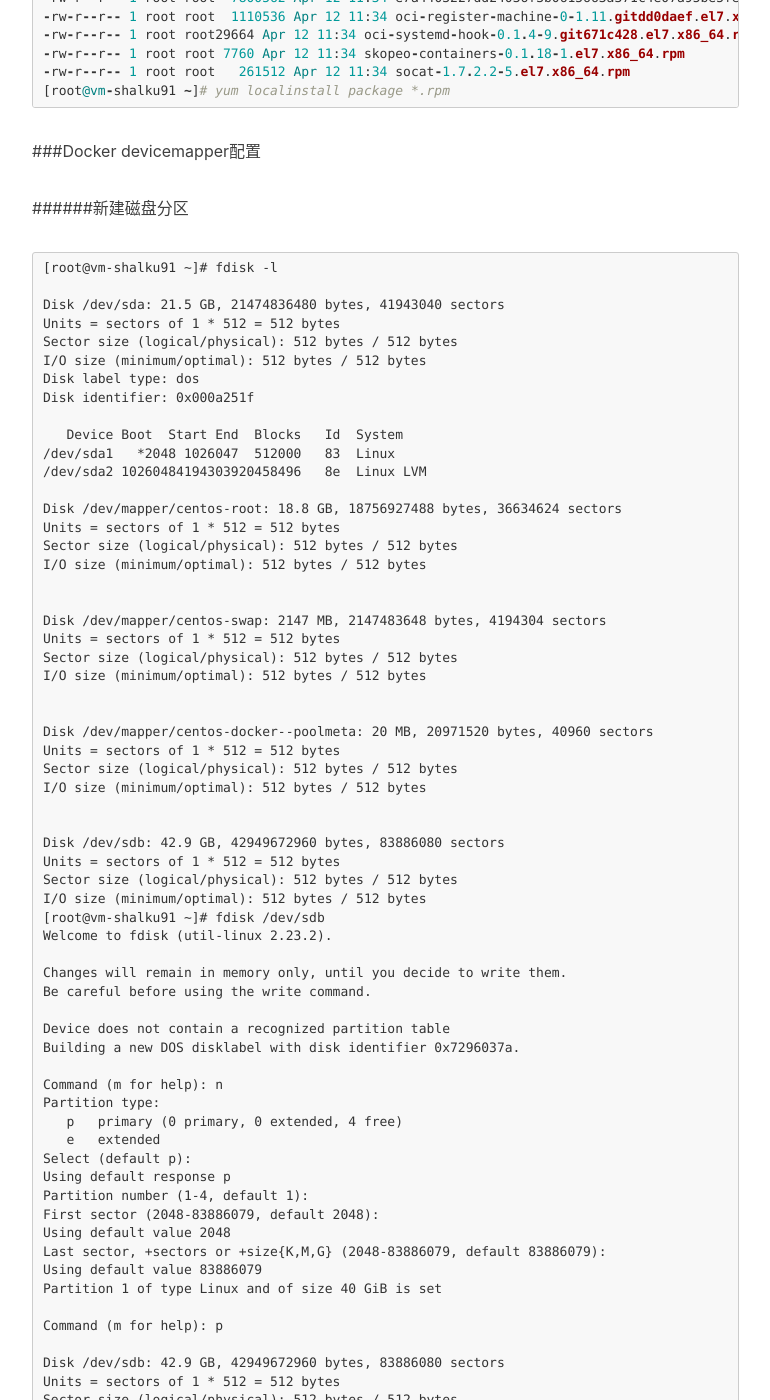
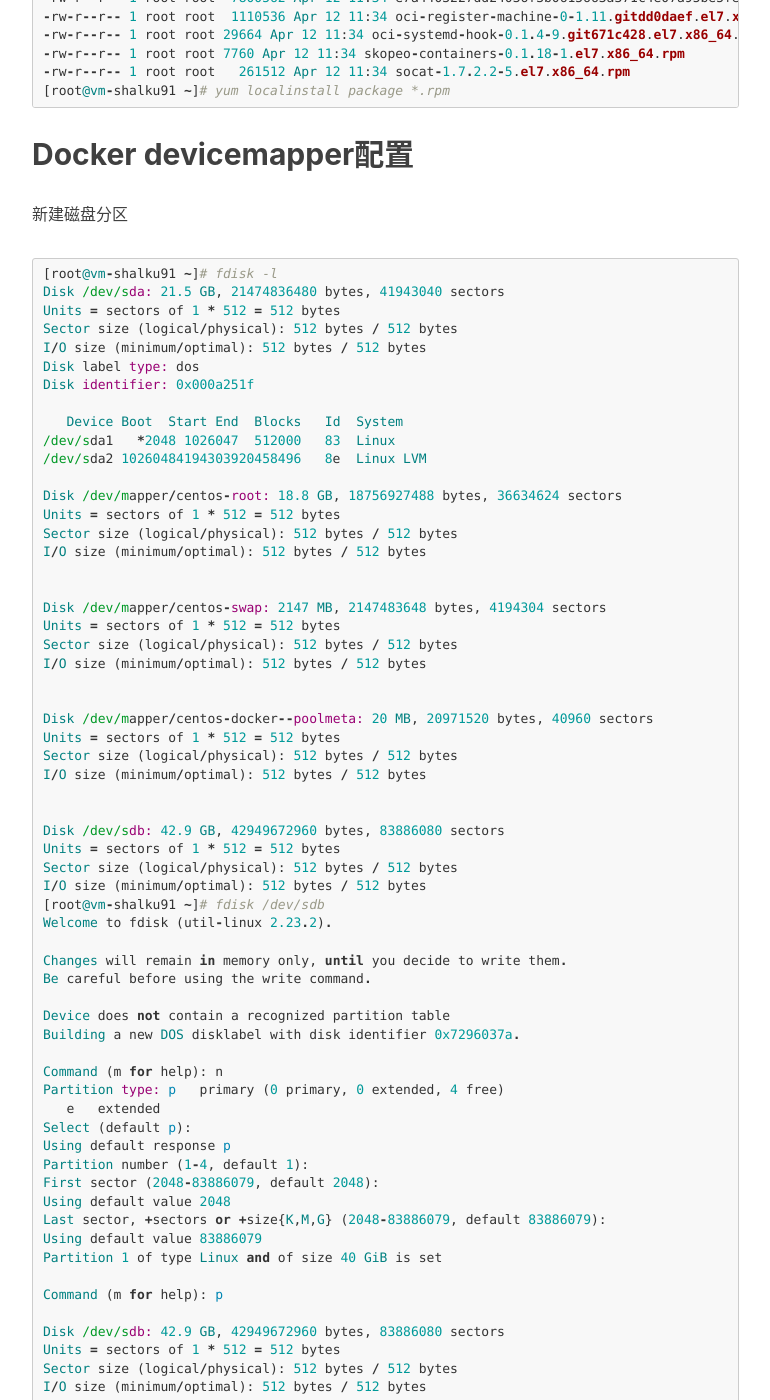
Before and after one commit to sd018/sd018.github.io, a Jekyll site: the page built from _posts/2017-05-09-kubeadmin_1.6_install.markdown, in a window 1280 px wide and 1400 px high, scrolled down 2022 px. Shown: the whole window, without its empty margins (233-1003 px from the left). Built offline with Jekyll 4.4.1, drawn with Linux system fonts in a browser that asks for light colours; nearby versions of some CDN libraries; comment, search, counter and statistics services are not loaded; some of the changed text lies outside the part shown.

Commit message:
update k8sfile

````diff
--- a/_posts/2017-05-09-kubeadmin_1.6_install.markdown
+++ b/_posts/2017-05-09-kubeadmin_1.6_install.markdown
@@ -63,7 +63,7 @@
 yum install -y docker kubelet kubeadm kubectl kubernetes-cni
 ```
 
-######RPM包安装
+RPM包安装
 
 若使用PRM包安装，切换到RPM安装包存放目录
 
@@ -73,131 +73,135 @@
 -rw-r--r-- 1 root root  8217270 Apr 12 11:34 23961d0f7dca1ed118b948195f2fb5dd7a07503d69d7d8ab4433219ea98d033e-kubeadm-1.6.1-0.x86_64.rpm
 -rw-r--r-- 1 root root  8627678 Apr 12 11:34 9d1ccf0877dfc4228a923a9614661b27d663694680e2bc0a1c184aa937fbf7f2-kubectl-1.6.1-0.x86_64.rpm
 -rw-r--r-- 1 root root 15484562 Apr 12 11:34 cde0b9092d421800f7207df677d6a1f321c82179e89a24e4b3c009a875e62c91-kubelet-1.6.1-0.x86_64.rpm
--rw-r--r-- 1 root root26888 Apr 12 11:34 container-selinux-2.9-4.el7.noarch.rpm
+-rw-r--r-- 1 root root 26888 Apr 12 11:34 container-selinux-2.9-4.el7.noarch.rpm
 -rw-r--r-- 1 root root 21089820 Apr 12 11:34 docker-1.12.6-11.el7.centos.x86_64.rpm
 -rw-r--r-- 1 root root  4617844 Apr 12 11:34 docker-client-1.12.6-11.el7.centos.x86_64.rpm
--rw-r--r-- 1 root root72884 Apr 12 11:34 docker-common-1.12.6-11.el7.centos.x86_64.rpm
+-rw-r--r-- 1 root root 72884 Apr 12 11:34 docker-common-1.12.6-11.el7.centos.x86_64.rpm
 -rw-r--r-- 1 root root  7800562 Apr 12 11:34 e7a4403227dd24036f3b0615663a371c4e07a95be5fee53505e647fd8ae58aa6-kubernetes-cni-0.5.1-0.x86_64.rpm
 -rw-r--r-- 1 root root  1110536 Apr 12 11:34 oci-register-machine-0-1.11.gitdd0daef.el7.x86_64.rpm
--rw-r--r-- 1 root root29664 Apr 12 11:34 oci-systemd-hook-0.1.4-9.git671c428.el7.x86_64.rpm
+-rw-r--r-- 1 root root 29664 Apr 12 11:34 oci-systemd-hook-0.1.4-9.git671c428.el7.x86_64.rpm
 -rw-r--r-- 1 root root 7760 Apr 12 11:34 skopeo-containers-0.1.18-1.el7.x86_64.rpm
 -rw-r--r-- 1 root root   261512 Apr 12 11:34 socat-1.7.2.2-5.el7.x86_64.rpm
 [root@vm-shalku91 ~]# yum localinstall package *.rpm
 ```
 
-###Docker devicemapper配置
+## Docker devicemapper配置 ##
+
+新建磁盘分区
+```ruby
+[root@vm-shalku91 ~]# fdisk -l
+Disk /dev/sda: 21.5 GB, 21474836480 bytes, 41943040 sectors
+Units = sectors of 1 * 512 = 512 bytes
+Sector size (logical/physical): 512 bytes / 512 bytes
+I/O size (minimum/optimal): 512 bytes / 512 bytes
+Disk label type: dos
+Disk identifier: 0x000a251f
+
+   Device Boot  Start End  Blocks   Id  System
+/dev/sda1   *2048 1026047  512000   83  Linux
+/dev/sda2 10260484194303920458496   8e  Linux LVM
+
+Disk /dev/mapper/centos-root: 18.8 GB, 18756927488 bytes, 36634624 sectors
+Units = sectors of 1 * 512 = 512 bytes
+Sector size (logical/physical): 512 bytes / 512 bytes
+I/O size (minimum/optimal): 512 bytes / 512 bytes
 
 
-######新建磁盘分区
-
-    [root@vm-shalku91 ~]# fdisk -l
-
-    Disk /dev/sda: 21.5 GB, 21474836480 bytes, 41943040 sectors
-    Units = sectors of 1 * 512 = 512 bytes
-    Sector size (logical/physical): 512 bytes / 512 bytes
-    I/O size (minimum/optimal): 512 bytes / 512 bytes
-    Disk label type: dos
-    Disk identifier: 0x000a251f
-
-       Device Boot  Start End  Blocks   Id  System
-    /dev/sda1   *2048 1026047  512000   83  Linux
-    /dev/sda2 10260484194303920458496   8e  Linux LVM
-
-    Disk /dev/mapper/centos-root: 18.8 GB, 18756927488 bytes, 36634624 sectors
-    Units = sectors of 1 * 512 = 512 bytes
-    Sector size (logical/physical): 512 bytes / 512 bytes
-    I/O size (minimum/optimal): 512 bytes / 512 bytes
+Disk /dev/mapper/centos-swap: 2147 MB, 2147483648 bytes, 4194304 sectors
+Units = sectors of 1 * 512 = 512 bytes
+Sector size (logical/physical): 512 bytes / 512 bytes
+I/O size (minimum/optimal): 512 bytes / 512 bytes
 
 
-    Disk /dev/mapper/centos-swap: 2147 MB, 2147483648 bytes, 4194304 sectors
-    Units = sectors of 1 * 512 = 512 bytes
-    Sector size (logical/physical): 512 bytes / 512 bytes
-    I/O size (minimum/optimal): 512 bytes / 512 bytes
+Disk /dev/mapper/centos-docker--poolmeta: 20 MB, 20971520 bytes, 40960 sectors
+Units = sectors of 1 * 512 = 512 bytes
+Sector size (logical/physical): 512 bytes / 512 bytes
+I/O size (minimum/optimal): 512 bytes / 512 bytes
 
 
-    Disk /dev/mapper/centos-docker--poolmeta: 20 MB, 20971520 bytes, 40960 sectors
-    Units = sectors of 1 * 512 = 512 bytes
-    Sector size (logical/physical): 512 bytes / 512 bytes
-    I/O size (minimum/optimal): 512 bytes / 512 bytes
+Disk /dev/sdb: 42.9 GB, 42949672960 bytes, 83886080 sectors
+Units = sectors of 1 * 512 = 512 bytes
+Sector size (logical/physical): 512 bytes / 512 bytes
+I/O size (minimum/optimal): 512 bytes / 512 bytes
+[root@vm-shalku91 ~]# fdisk /dev/sdb
+Welcome to fdisk (util-linux 2.23.2).
+
+Changes will remain in memory only, until you decide to write them.
+Be careful before using the write command.
+
+Device does not contain a recognized partition table
+Building a new DOS disklabel with disk identifier 0x7296037a.
+
+Command (m for help): n
+Partition type:
+   p   primary (0 primary, 0 extended, 4 free)
+   e   extended
+Select (default p):
+Using default response p
+Partition number (1-4, default 1):
+First sector (2048-83886079, default 2048):
+Using default value 2048
+Last sector, +sectors or +size{K,M,G} (2048-83886079, default 83886079):
+Using default value 83886079
+Partition 1 of type Linux and of size 40 GiB is set
+
+Command (m for help): p
+
+Disk /dev/sdb: 42.9 GB, 42949672960 bytes, 83886080 sectors
+Units = sectors of 1 * 512 = 512 bytes
+Sector size (logical/physical): 512 bytes / 512 bytes
+I/O size (minimum/optimal): 512 bytes / 512 bytes
+Disk label type: dos
+Disk identifier: 0x7296037a
+
+   Device Boot  Start End  Blocks   Id  System
+/dev/sdb120488388607941942016   83  Linux
+
+Command (m for help): t
+Selected partition 1
+Hex code (type L to list all codes): 8e
+Changed type of partition 'Linux' to 'Linux LVM'
+
+Command (m for help): w
+The partition table has been altered!
+
+Calling ioctl() to re-read partition table.
+Syncing disks.
+[root@vm-shalku91 ~]# partprobe
+```
+
+创建PV卷
+```ruby
+pvcreate /dev/sdb1
+```
+
+创建VG卷
+```ruby
+vgcreate docker /dev/sdb1
+```
+创建LV卷
+```ruby
+lvcreate --wipesignatures y -n thinpool docker -l 95%VG
+lvcreate --wipesignatures y -n thinpoolmeta docker -l 1%VG
+```ruby
+
+格式化LV
+```ruby
+lvconvert -y --zero n -c 512K --thinpool docker/thinpool --poolmetadata docker/thinpoolmeta
+```ruby
+
+配置LVM Proflie
+```ruby
+cat <<EOF> /etc/lvm/profile/docker-thinpool.profile
+activation {
+thin_pool_autoextend_threshold=80
+thin_pool_autoextend_percent=20
+}
+EOF
+```ruby
 
 
-    Disk /dev/sdb: 42.9 GB, 42949672960 bytes, 83886080 sectors
-    Units = sectors of 1 * 512 = 512 bytes
-    Sector size (logical/physical): 512 bytes / 512 bytes
-    I/O size (minimum/optimal): 512 bytes / 512 bytes
-    [root@vm-shalku91 ~]# fdisk /dev/sdb
-    Welcome to fdisk (util-linux 2.23.2).
-
-    Changes will remain in memory only, until you decide to write them.
-    Be careful before using the write command.
-
-    Device does not contain a recognized partition table
-    Building a new DOS disklabel with disk identifier 0x7296037a.
-
-    Command (m for help): n
-    Partition type:
-       p   primary (0 primary, 0 extended, 4 free)
-       e   extended
-    Select (default p):
-    Using default response p
-    Partition number (1-4, default 1):
-    First sector (2048-83886079, default 2048):
-    Using default value 2048
-    Last sector, +sectors or +size{K,M,G} (2048-83886079, default 83886079):
-    Using default value 83886079
-    Partition 1 of type Linux and of size 40 GiB is set
-
-    Command (m for help): p
-
-    Disk /dev/sdb: 42.9 GB, 42949672960 bytes, 83886080 sectors
-    Units = sectors of 1 * 512 = 512 bytes
-    Sector size (logical/physical): 512 bytes / 512 bytes
-    I/O size (minimum/optimal): 512 bytes / 512 bytes
-    Disk label type: dos
-    Disk identifier: 0x7296037a
-
-       Device Boot  Start End  Blocks   Id  System
-    /dev/sdb120488388607941942016   83  Linux
-
-    Command (m for help): t
-    Selected partition 1
-    Hex code (type L to list all codes): 8e
-    Changed type of partition 'Linux' to 'Linux LVM'
-
-    Command (m for help): w
-    The partition table has been altered!
-
-    Calling ioctl() to re-read partition table.
-    Syncing disks.
-    [root@vm-shalku91 ~]# partprobe
-
-
-
-
-######创建PV卷
-
-    $ pvcreate /dev/sdb1
-######创建VG卷
-
-    $ vgcreate docker /dev/sdb1
-######创建LV卷
-
-    $ lvcreate --wipesignatures y -n thinpool docker -l 95%VG
-    $ lvcreate --wipesignatures y -n thinpoolmeta docker -l 1%VG
-
-######格式化LV
-
-    $ lvconvert -y --zero n -c 512K --thinpool docker/thinpool --poolmetadata docker/thinpoolmeta
-
-######配置LVM Proflie
-
-    $ cat <<EOF> /etc/lvm/profile/docker-thinpool.profile
-    activation {
-    thin_pool_autoextend_threshold=80
-    thin_pool_autoextend_percent=20
-    }
-    EOF
-
+docker-thinpool.profile
 
 
 
````
